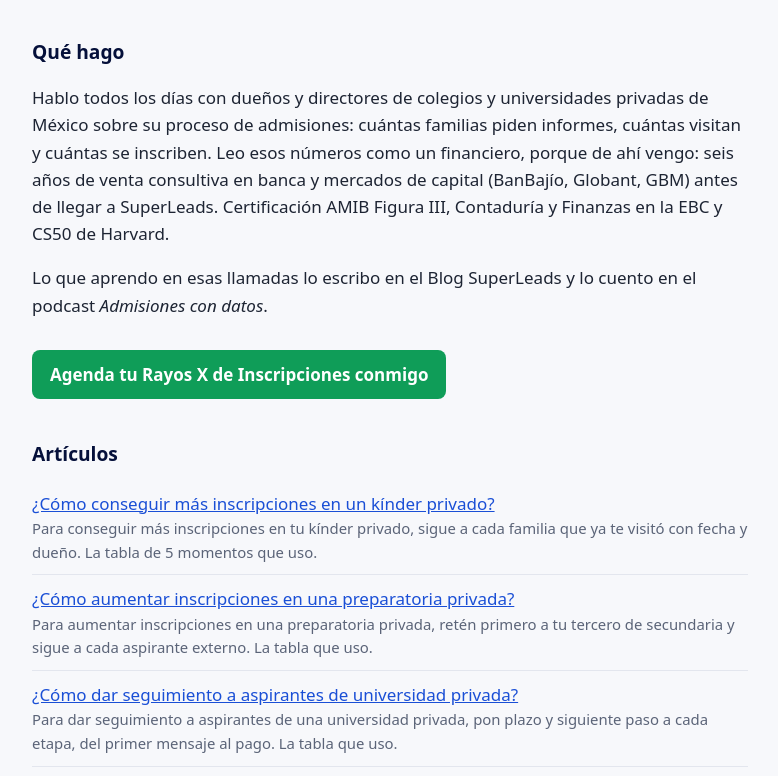
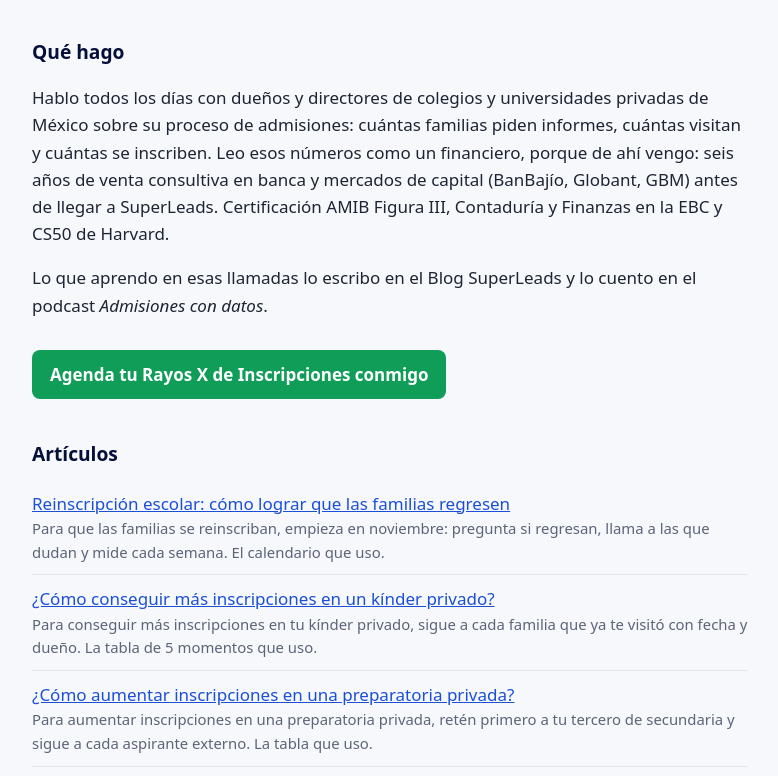
Before and after one commit to victorgalloo/victorgalloo.github.io, a plain HTML site: page index.html in a window 1280 px wide. Shown: the part 295-1071 px from the top of the page, without its empty margins (250-1028 px from the left). Drawn offline with Linux system fonts and the light colour scheme.

Commit message:
Artículo: Reinscripción escolar: cómo lograr que las familias regresen

```diff
--- a/index.html
+++ b/index.html
@@ -42,6 +42,7 @@ footer{margin-top:44px;color:var(--su);font-size:.9rem}
 
   <h2>Artículos</h2>
   <ul>
+      <li><a href="https://blog.superleads.mx/post/reinscripcion-escolar">Reinscripción escolar: cómo lograr que las familias regresen</a><span>Para que las familias se reinscriban, empieza en noviembre: pregunta si regresan, llama a las que dudan y mide cada semana. El calendario que uso.</span></li>
       <li><a href="https://blog.superleads.mx/post/inscripciones-en-kinder">¿Cómo conseguir más inscripciones en un kínder privado?</a><span>Para conseguir más inscripciones en tu kínder privado, sigue a cada familia que ya te visitó con fecha y dueño. La tabla de 5 momentos que uso.</span></li>
       <li><a href="https://blog.superleads.mx/post/inscripciones-en-preparatoria-privada">¿Cómo aumentar inscripciones en una preparatoria privada?</a><span>Para aumentar inscripciones en una preparatoria privada, retén primero a tu tercero de secundaria y sigue a cada aspirante externo. La tabla que uso.</span></li>
       <li><a href="https://blog.superleads.mx/post/seguimiento-a-aspirantes-universitarios">¿Cómo dar seguimiento a aspirantes de universidad privada?</a><span>Para dar seguimiento a aspirantes de una universidad privada, pon plazo y siguiente paso a cada etapa, del primer mensaje al pago. La tabla que uso.</span></li>
```
